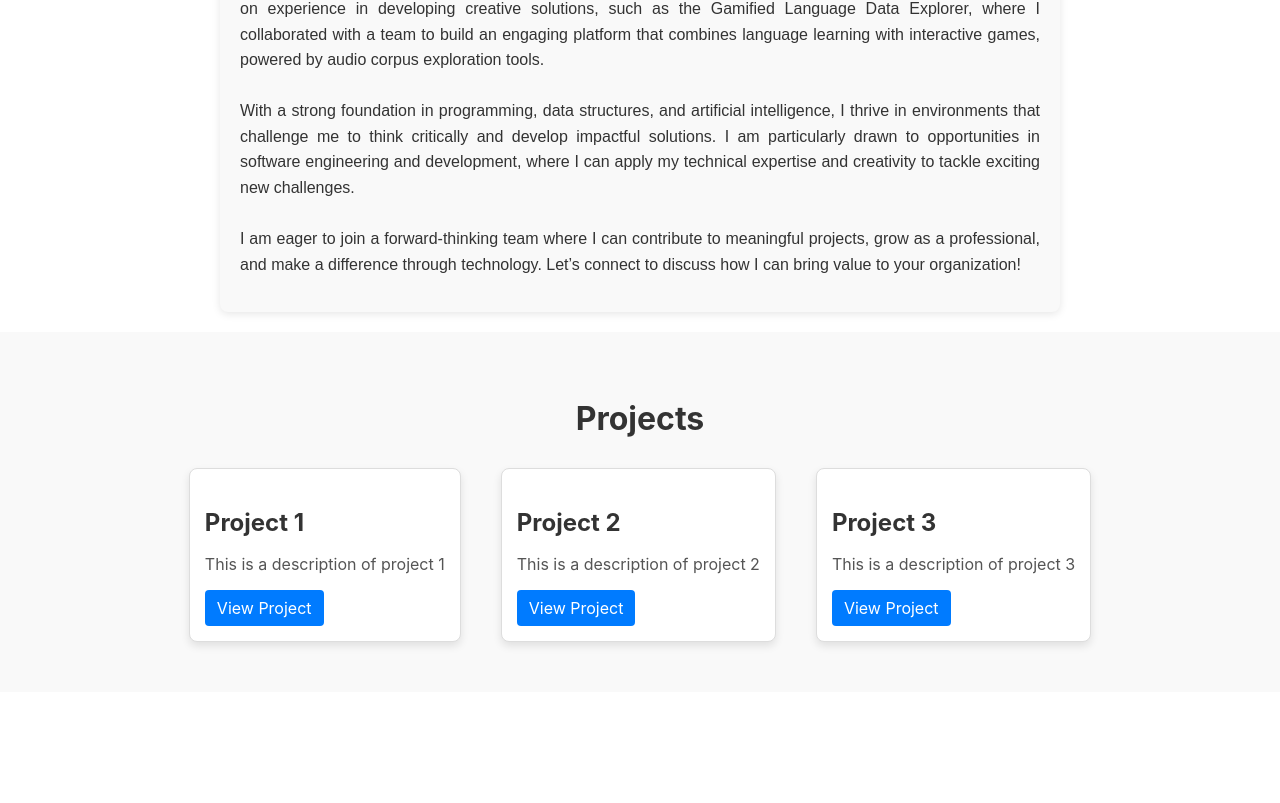
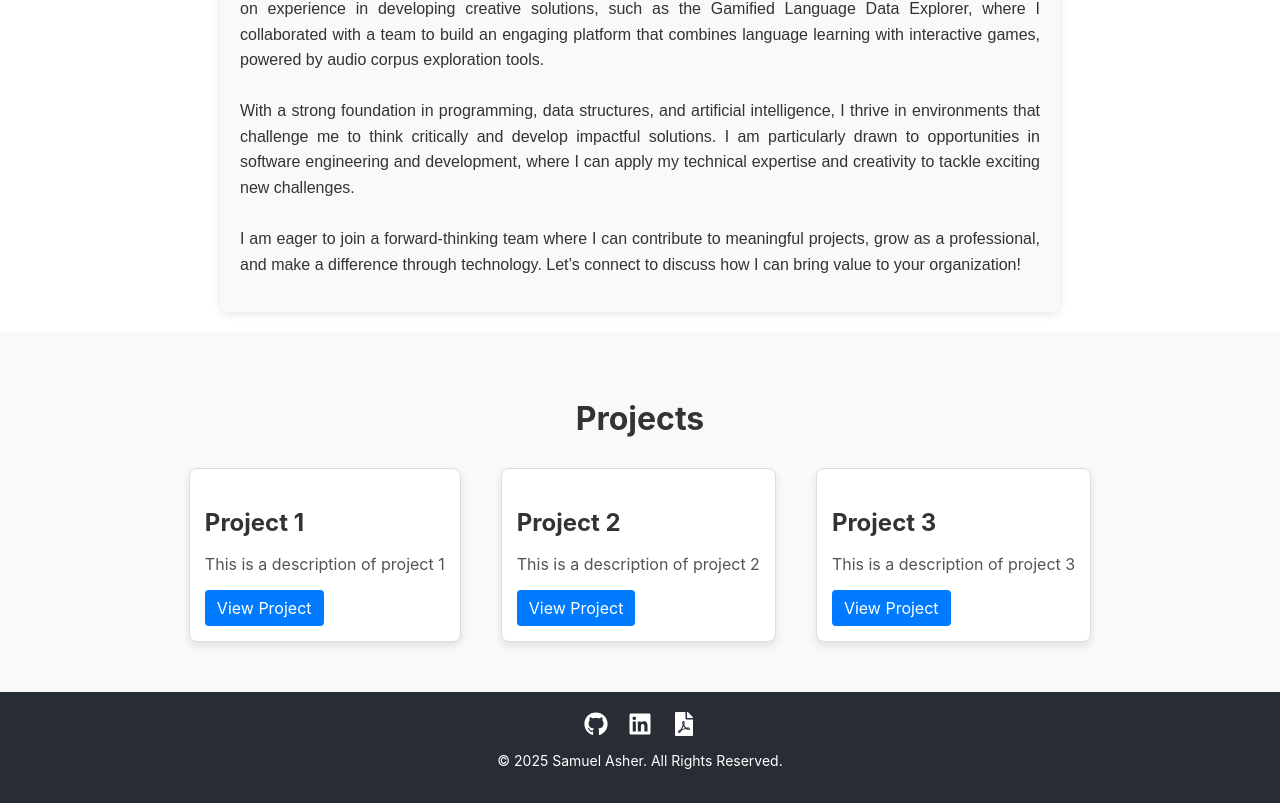
Before and after one commit to Tisaghu/Portfolio-Website, a React (Create React App) app: page / in a window 1280 px wide. Shown: the part 335-1138 px from the top of the page. Before the commit the page ends 1027 px from the top, so only its background shows below. Built offline with nearby package versions, Linux system fonts and the light colour scheme.

Commit message:
Added footer with links to Github, LinkedIn, and Resume.

```diff
--- a/package.json
+++ b/package.json
@@ -6,6 +6,7 @@
     "cra-template": "1.2.0",
     "react": "^19.0.0",
     "react-dom": "^19.0.0",
+    "react-icons": "^5.4.0",
     "react-scripts": "^5.0.1",
     "web-vitals": "^4.2.4"
   },
--- a/src/App.js
+++ b/src/App.js
@@ -2,6 +2,7 @@ import React from "react";
 import Header from "./components/Header/Header";
 import About from "./components/About/About";
 import Projects from "./components/Projects/Projects";
+import Footer from "./components/Footer/Footer";
 
 function App() {
   return (
@@ -9,6 +10,7 @@ function App() {
       <Header />
       <About />
       <Projects />
+      <Footer />
     </div>
   );
 }
--- /dev/null
+++ b/src/components/Footer/Footer.css
@@ -0,0 +1,28 @@
+footer {
+    background: #282c34;
+    color: white;
+    padding: 20px 0;
+    text-align: center;
+}
+
+.footer-links {
+    display: flex;
+    justify-content: center;
+    gap: 20px;
+}
+
+.footer-links a {
+    color: white;
+    font-size: 24px;
+    transition: transform 0.2s, color 0.2s;
+}
+
+.footer-links a:hover {
+    transform: scale(1.1);
+    color: #61dafb;
+}
+
+.footer-text {
+    margin-top: 10px;
+    font-size: 14px;
+}
--- /dev/null
+++ b/src/components/Footer/Footer.js
@@ -0,0 +1,24 @@
+import React from "react";
+import { FaGithub, FaLinkedin, FaFilePdf } from "react-icons/fa";
+import "./Footer.css";
+
+const Footer = () => {
+    return (
+        <footer>
+            <div className="footer-links">
+                <a href="https://github.com/Tisaghu" target="_blank" rel="noopener noreferrer" aria-label="GitHub">
+                    <FaGithub />
+                </a>
+                <a href="https://www.linkedin.com/in/samuelasher/" target="_blank" rel="noopener noreferrer" aria-label="LinkedIn">
+                    <FaLinkedin />
+                </a>
+                <a href="/Samuel_Asher_Resume.pdf" target="_blank" rel="noopener noreferrer" aria-label="Resume">
+                    <FaFilePdf />
+                </a>
+            </div>
+            <p className="footer-text">© {new Date().getFullYear()} Samuel Asher. All Rights Reserved.</p>
+        </footer>
+    );
+};
+
+export default Footer;
```
Also changed, not shown: 2 other files (tests, documents, lock files or other folders).
